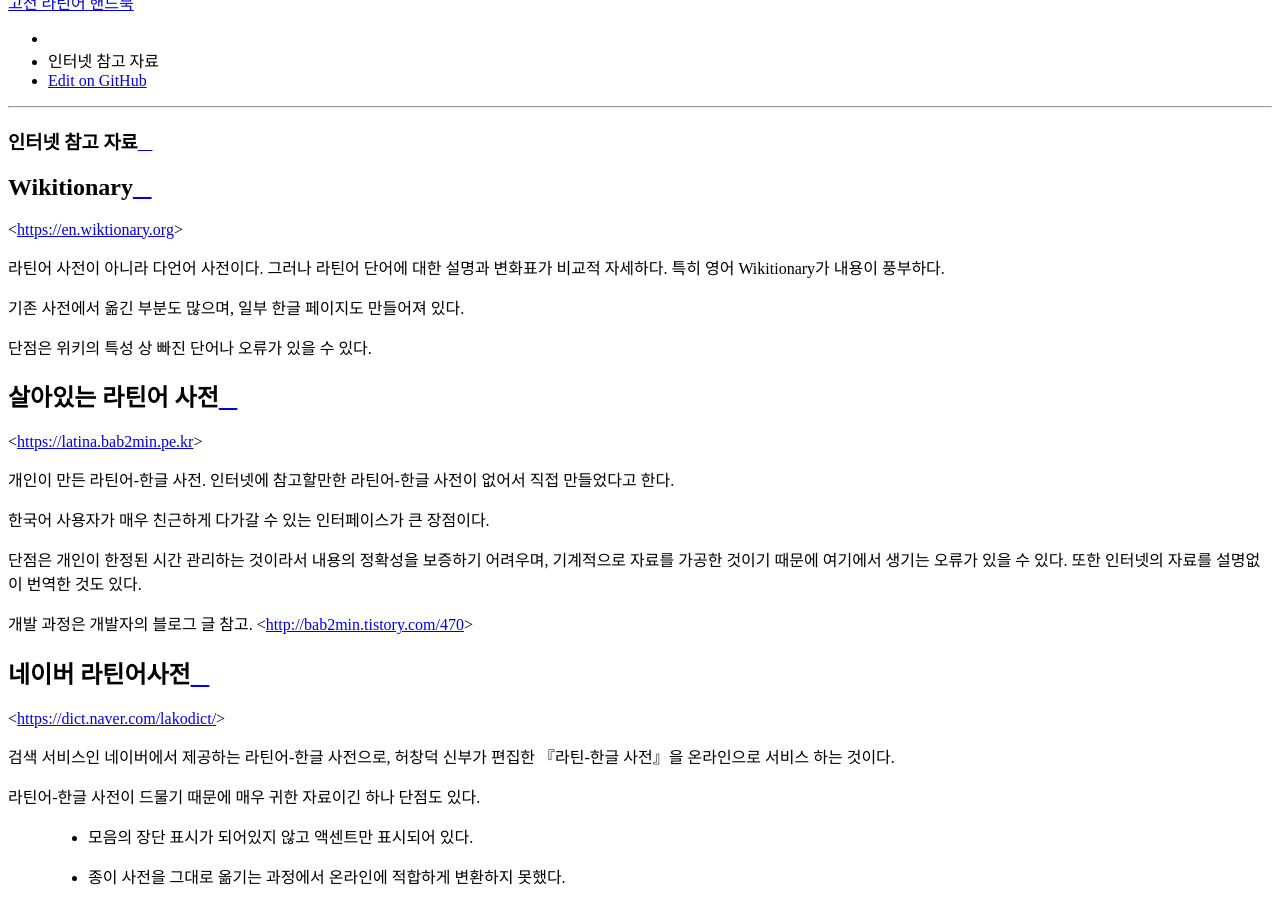
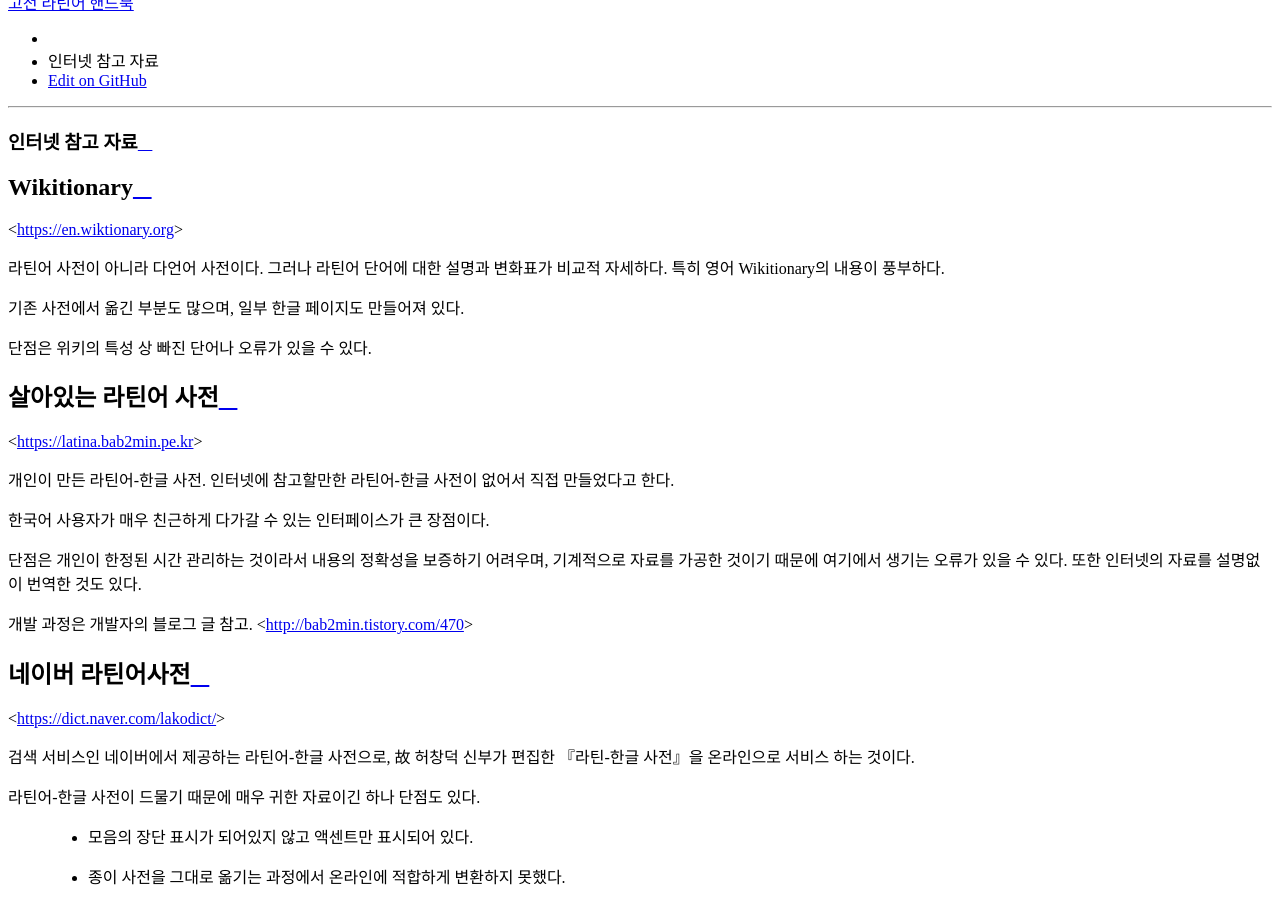
Before and after one commit to kabbala/grammatica_latina, a Sphinx documentation site: the page built from source/interrete.rst, in a window 1280 px wide and 900 px high, scrolled down 11257 px. Built offline with Sphinx 7.4.7 and the Read the Docs theme 2.0.0, drawn with Linux system fonts in a browser that asks for light colours; pages that are not in the unit, such as notebooks, are missing from menus.

Commit message:
일부 수정

```diff
--- a/source/declinatio_nominis/casus_nominis.rst
+++ b/source/declinatio_nominis/casus_nominis.rst
@@ -56,7 +56,7 @@
 
 번역의 차이도 있다. 예를 들어 amor fati는 ‘운명의 사랑’이라는 번역어도 있으나, ‘운명을 사랑하는 것’, ‘운명에 대한 사랑’처럼 목적어로 번역하는 것이 더 자연스럽다. fati는 분사이지만 명사와 동일하게 사용되고 있는 것에도 유의.
 
-다른 언어, 예를 들어 프랑스어의 de나 영어의 of로 표현되는 다양한 의미가 라틴어와 비슷한 범주인 경우가 많다. 한국어에서도 ‘~의’로 대부분의 의미를 유추할 수 있으며, 일본어에서도 ~の로 대부분의 의미가 유추된다.
+다른 언어, 예를 들어 프랑스어의 de나 영어의 of로 표현되는 다양한 의미가 라틴어의 속격과 비슷한 범주인 경우가 많다. 한국어에서도 ‘~의’로 대부분의 의미를 유추할 수 있으며, 일본어에서도 ~の로 대부분의 의미가 유추된다.
 
 라틴어에서 관형어로 주로 쓰이는 것은 형용사이므로, 명사에 형용사 형태가 있거나 같은 의미의 형용사가 있다면 그 형용사가 명사의 속격 대신 사용되는 경우도 있다.
 
--- a/source/index.rst
+++ b/source/index.rst
@@ -67,6 +67,7 @@
 
    /coniugatio_verbi_prooemium/coniugatio_verbi_prooemium
    /coniugatio_verbi_finitivi/index
+   /coniugatio_verbi_finitivi/coniunctivus_modus
    /coniugatio_verbi_infinitivi/index
 
 .. toctree::
--- a/source/interrete.rst
+++ b/source/interrete.rst
@@ -6,7 +6,7 @@
 
 <https://en.wiktionary.org>
 
-라틴어 사전이 아니라 다언어 사전이다. 그러나 라틴어 단어에 대한 설명과 변화표가 비교적 자세하다. 특히 영어 Wikitionary가 내용이 풍부하다.
+라틴어 사전이 아니라 다언어 사전이다. 그러나 라틴어 단어에 대한 설명과 변화표가 비교적 자세하다. 특히 영어 Wikitionary의 내용이 풍부하다.
 
 기존 사전에서 옮긴 부분도 많으며, 일부 한글 페이지도 만들어져 있다.
 
@@ -30,7 +30,7 @@
 
 <https://dict.naver.com/lakodict/>
 
-검색 서비스인 네이버에서 제공하는 라틴어-한글 사전으로, 허창덕 신부가 편집한 『라틴-한글 사전』을 온라인으로 서비스 하는 것이다.
+검색 서비스인 네이버에서 제공하는 라틴어-한글 사전으로, 故 허창덕 신부가 편집한 『라틴-한글 사전』을 온라인으로 서비스 하는 것이다.
 
 라틴어-한글 사전이 드물기 때문에 매우 귀한 자료이긴 하나 단점도 있다.
 
--- a/source/introductio/english_and_latin.rst
+++ b/source/introductio/english_and_latin.rst
@@ -9,7 +9,7 @@
 
 또한 20세기 중반까지만 하더라도 영미권 고등교육에서 라틴어가 차지하는 비중이 꽤 높았으나, 20세기 후반부터 영어가 사실상 국제어로 자리잡게 되면서 라틴어를 꼭 배워야 할 필요성이 현저히 줄어들게 되었다.
 
-다만 현재도 영미권과 유럽의 일부 학교 교육에서 전통적으로 라틴어를 중시하므로 유학을 준비하는 경우 목표하는 학교에 따라서 기초적인 라틴어 학습이 도움이 될 수도 있을 것이다. 그러나 이 역시 부차적인 요소일 것이다.
+다만 현재도 북미와 유럽의 일부 학교 교육에서 전통적으로 라틴어를 중시하므로 유학을 준비하는 경우 목표하는 학교에 따라서 기초적인 라틴어 학습이 도움이 될 수도 있을 것이다. 그러나 이 역시 부차적인 요소일 것이다.
 
 일반적으로 라틴어 학습이 영어 학습에 미치는 긍정적인 영향으로는 단어의 어원을 알게된다는 점을 드는 경우가 많은데, 물론 그 뜻을 알게 된다는 것은 좋지만 굳이 뜻을 알기 위해 라틴어의 변화까지 배울 필요는 없을 것이다. 영어의 접두어 정도로 이해해도 충분한 경우가 많다.
 
```
